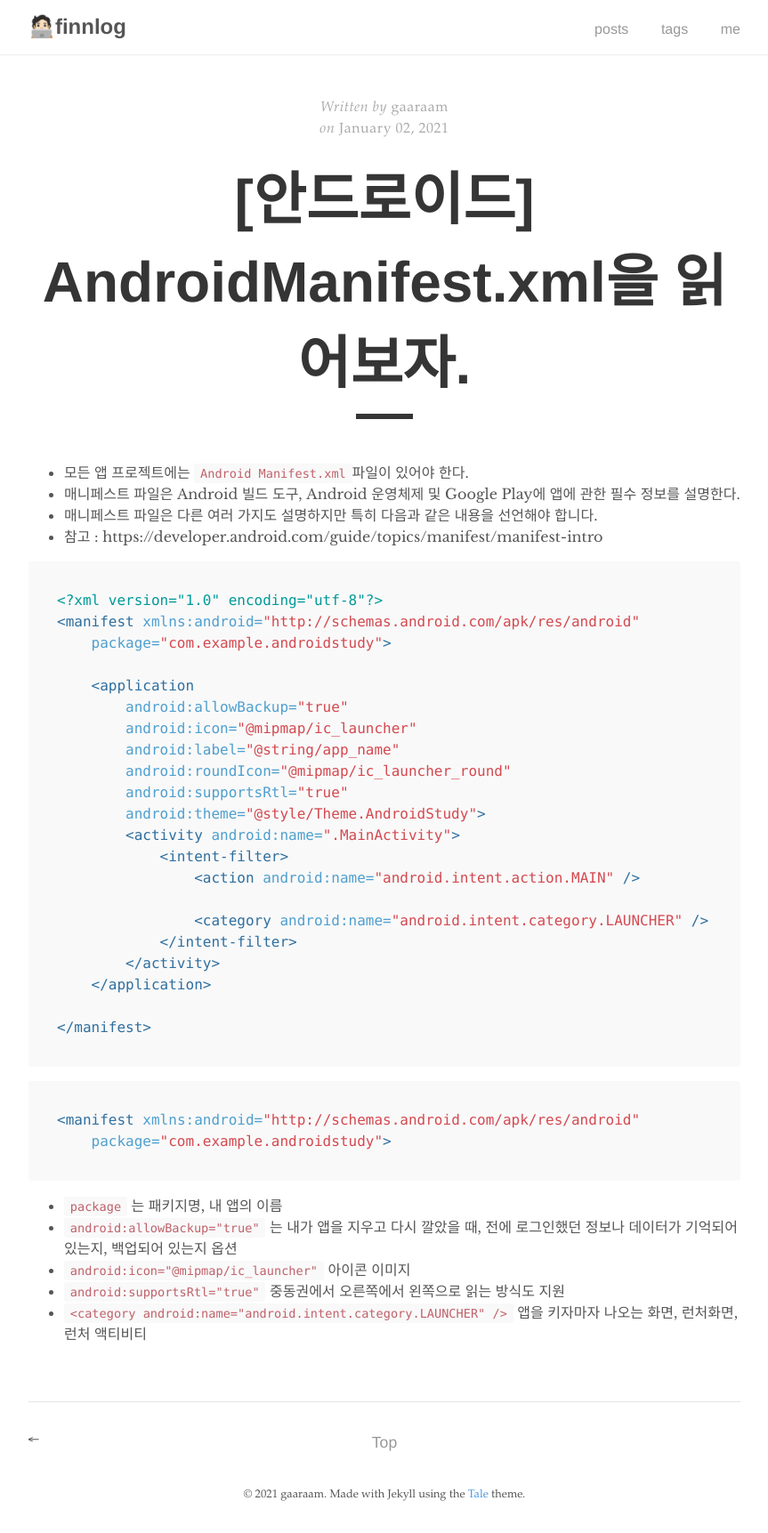
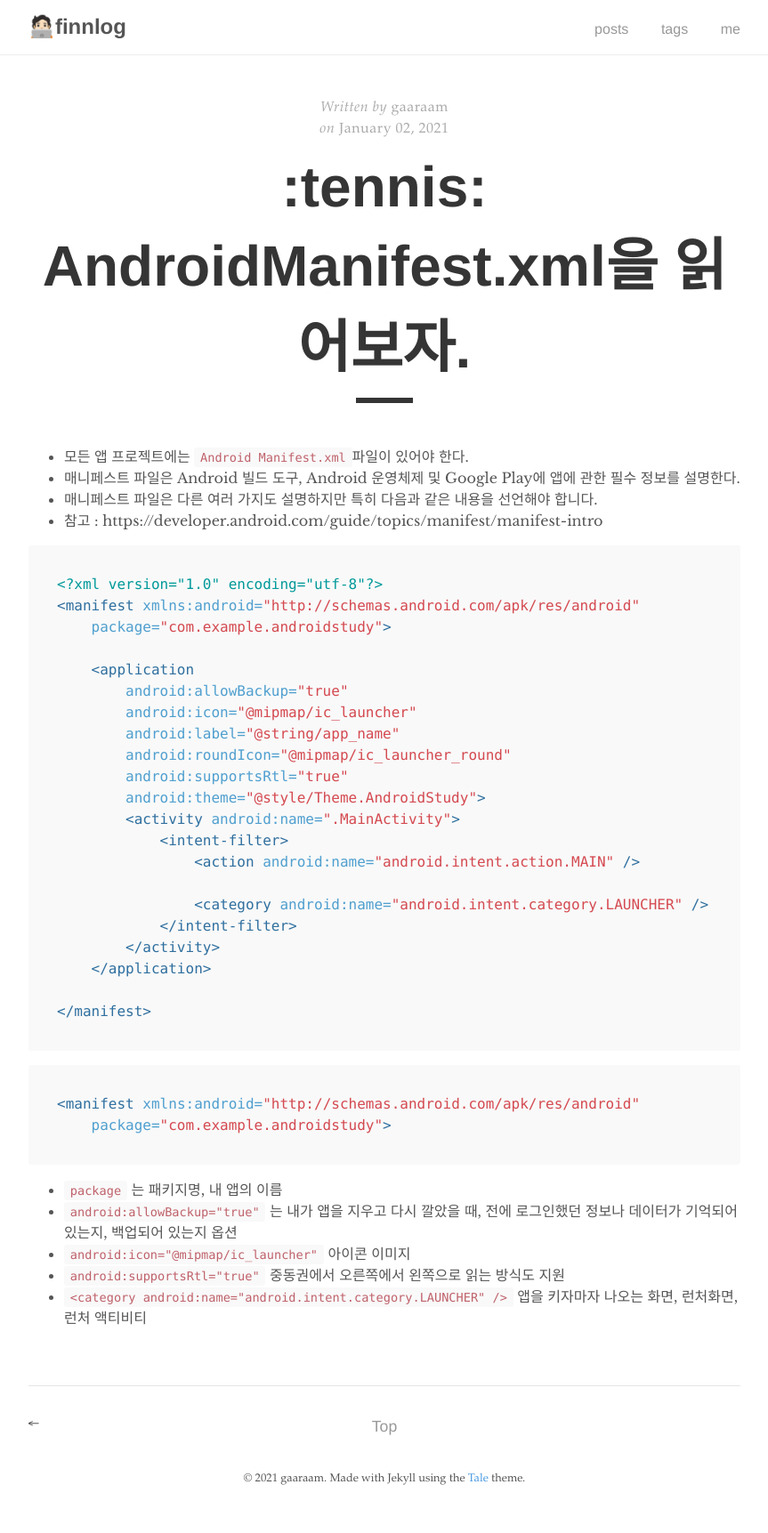
Before and after one commit to Leegaramm/Leegaramm-github.io, a Jekyll site: the page built from _posts/2021-01-02-AndroidManifest.md, in a window 1280 px wide. Shown: the whole page at 89% size, without its empty margins (208-1071 px from the left). Built offline with Jekyll 4.4.1, drawn with Linux system fonts in a browser that asks for light colours.

Commit message:
Update 2021-01-02-AndroidManifest.md

```diff
--- a/_posts/2021-01-02-AndroidManifest.md
+++ b/_posts/2021-01-02-AndroidManifest.md
@@ -1,6 +1,6 @@
 ---
 layout: post
-title: "[안드로이드] AndroidManifest.xml을 읽어보자."
+title: ":tennis: AndroidManifest.xml을 읽어보자."
 author: "gaaraam"
 tags: Android
 ---
```
